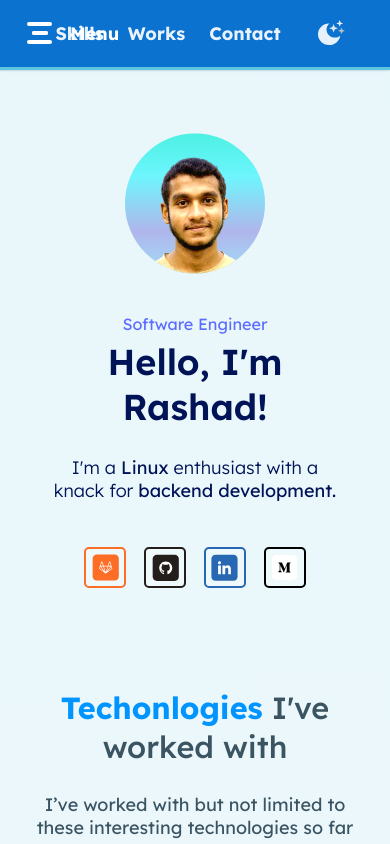
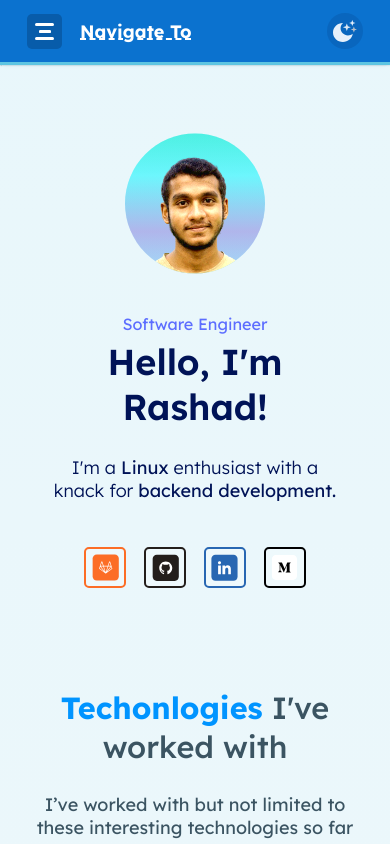
Before and after one commit to bmorashad/bmorashad.github.io, a Svelte app: page / in a window 390 px wide. Shown: the top 844 px of the page. Built offline with nearby package versions, Linux system fonts and the light colour scheme.

Commit message:
Add mobile navigation Fix navbar position Animate mobile navigation menu

```diff
--- a/src/App.svelte
+++ b/src/App.svelte
@@ -10,7 +10,7 @@
 	import Works from './lib/components/Works.svelte';
 	import Contact from './lib/components/Contact.svelte';
 	import { onMount } from 'svelte';
-	import HamburgerMenuIcon from './lib/components/HamburgerMenuIcon.svelte';
+	import HamburgerMenu from './lib/components/HamburgerMenu.svelte';
 
 	let darkMode = false;
 	let toggleMode = () => {
@@ -27,8 +27,8 @@
 	// });
 	let displayHamburgerMenu = false;
 	let hamburgerMenuIcon = hamburger;
-	const hamburgerClick = () => {
-		displayHamburgerMenu = !displayHamburgerMenu;
+	const hamburgerClick = (e) => {
+		displayHamburgerMenu = e.detail.displayHamburgerMenu;
 		if (displayHamburgerMenu) {
 			hamburgerMenuIcon = close;
 		} else {
@@ -46,10 +46,7 @@
 
 <div class="nav-container">
 	<nav>
-		<div class="hamburger-wrapper" on:click={hamburgerClick}>
-			<HamburgerMenuIcon close={!displayHamburgerMenu} />
-			Menu
-		</div>
+		<HamburgerMenu on:click={hamburgerClick} />
 		<div class="large-menu-link-container">
 			<a href="#skills" class="menu-link">Skills</a>
 			<a href="#works" class="menu-link">Works</a>
@@ -63,15 +60,27 @@
 			{/if}
 		</div>
 	</nav>
-	{#if displayHamburgerMenu}
-		<div class="nav-menu-small">
-			<a href="#skills" class="menu-link-small">Skills</a>
-			<a href="#works" class="menu-link-small">Works</a>
-			<a href="#contact" class="menu-link-small">Contact</a>
-		</div>
-	{/if}
+	<!-- {#if displayHamburgerMenu} -->
+	<div class={`nav-menu-small`}>
+		<a
+			href="#skills"
+			class={`menu-link-small ${displayHamburgerMenu ? 'collapsed expanded' : 'collapsed'}`}
+			>Skills</a
+		>
+		<a
+			href="#works"
+			class={`menu-link-small ${displayHamburgerMenu ? 'collapsed expanded' : 'collapsed'}`}
+			>Works</a
+		>
+		<a
+			href="#contact"
+			class={`menu-link-small ${displayHamburgerMenu ? 'collapsed expanded' : 'collapsed'}`}
+			>Contact</a
+		>
+	</div>
+	<!-- {/if} -->
 </div>
-<main>
+<main class="container">
 	<section class="profile-section">
 		<ProfileIntro />
 		<div class="content">
@@ -84,15 +93,36 @@
 <Footer />
 
 <style>
+	.container {
+		margin-top: clamp(170px, 10vw, 200px);
+	}
+	.menu-link-small:hover {
+		color: var(--menu-link-hover-color);
+		text-decoration: underline;
+		transition: 0.1s;
+		text-decoration-style: dotted;
+	}
 	.menu-link-small {
+		display: none;
 		font-size: 1.8rem;
 		font-weight: 700;
-		padding: 2rem 3rem;
 		color: var(--menu-link-color);
 		text-decoration: none;
+		padding: 0rem 3rem;
 	}
-	.menu-link:hover {
-		color: var(--menu-link-hover-color);
+	.collapsed {
+		opacity: 0;
+		height: 0;
+		padding: 0rem 3rem;
+		border-bottom: 0px solid var(--menu-link-small-border-color);
+		transition: all 0.2s;
+	}
+	.expanded {
+		opacity: 1;
+		transition: all 0.2s;
+		padding: 2rem 3rem;
+		border-bottom: 1px solid var(--menu-link-small-border-color);
+		height: auto;
 	}
 	.nav-menu-small {
 		display: flex;
@@ -103,30 +133,13 @@
 		position: relative;
 		z-index: 9999;
 	}
-	.hamburger-wrapper {
-		position: absolute;
-		left: 0;
-		padding: 3rem;
-		height: 100%;
-		cursor: pointer;
-		display: flex;
-		align-items: center;
-		gap: 2rem;
-		font-size: 2rem;
-		font-weight: 700;
-		color: #fff;
-	}
-	.hamburger-wrapper img {
-		width: 13%;
-	}
-	.hamburger-wrapper:hover {
-		/* background: #000; */
+	.theme-toggle {
+		margin-left: 3rem;
 	}
 	.light-theme-toggle {
 		width: 2.9rem;
 		opacity: 0.75;
 		cursor: pointer;
-		margin-left: 3rem;
 	}
 	.light-theme-toggle:hover {
 		opacity: 0.85;
@@ -136,7 +149,6 @@
 		width: 3rem;
 		opacity: 0.95;
 		cursor: pointer;
-		margin-left: 3rem;
 	}
 
 	.dark-theme-toggle:hover {
@@ -146,6 +158,13 @@
 		height: 70px;
 		/* display: flex; */
 		/* justify-content: center; */
+		position: fixed;
+		top: 0;
+		z-index: 999;
+		width: 100%;
+	}
+	main {
+		margin-bottom: 170px;
 	}
 	nav {
 		position: relative;
@@ -163,21 +182,82 @@
 	.menu-link {
 		/* border-radius: 21px; */
 		/* padding: 8px 30px; */
-		font-size: 2rem;
+		font-size: 1.85rem;
 		font-weight: 700;
 		/* color: #0075ff; */
 		color: var(--menu-link-color);
-		padding: 1rem 2.6rem;
+		padding: 1rem 2.5rem;
 		text-decoration: none;
 	}
 	.menu-link:hover {
 		color: var(--menu-link-hover-color);
 		text-decoration: underline;
 		transition: 0.1s;
+		text-decoration-style: dashed;
+	}
+	.theme-toggle:hover {
+		transition: 0.2s;
+		background: var(--hamburger-menu-bg-hover-color);
+	}
+	.theme-toggle {
+		background: var(--hamburger-menu-bg-color);
+		/* padding: 0.8rem; */
+		border-radius: 50%;
+		height: 36px;
+		width: 36px;
+		display: flex;
+		justify-content: center;
+		align-items: center;
+	}
+	.light-theme-toggle {
+		width: 64%;
+	}
+	.dark-theme-toggle {
+		width: 68%;
 	}
 	@media only screen and (max-width: 650px) {
 		.menu-link {
-			padding: 1rem 1.2rem;
+			padding: 1rem 2.5rem;
+		}
+	}
+	@media only screen and (max-width: 500px) {
+		.menu-link-small {
+			display: block;
+		}
+		.nav-container {
+			height: 65px;
+		}
+		.large-menu-link-container {
+			display: none;
+		}
+		.theme-toggle:hover {
+			transition: 0.2s;
+			background: var(--hamburger-menu-bg-hover-color);
+		}
+		.theme-toggle {
+			margin-left: auto;
+			margin-right: 3rem;
+			background: var(--hamburger-menu-bg-color);
+			/* padding: 0.8rem; */
+			border-radius: 50%;
+			height: 36px;
+			width: 36px;
+			display: flex;
+			justify-content: center;
+			align-items: center;
+		}
+		.light-theme-toggle {
+			width: 64%;
+			margin-left: 0;
+		}
+		.dark-theme-toggle {
+			width: 64%;
+			margin-left: 0;
+		}
+	}
+	@media only screen and (max-width: 450px) {
+		.container {
+			margin-top: 120px;
 		}
 	}
 </style>
--- a/src/app.css
+++ b/src/app.css
@@ -52,12 +52,23 @@
 	--navbar-border-color: #90e6ff;
 	/* New Colors */
 	--navbar-bg-color: #0b72cf;
+	--navbar-border-color: #233583;
 	--navbar-border-color: #5ec5e1;
 
 	--navbar-small-bg-color: hsl(208, 90%, 39%);
+	--navbar-small-bg-color: #085ba7;
+	--navbar-small-bg-color: linear-gradient(45deg, #003b8d, #036b83);
+
+	--hamburger-menu-bg-color: hsl(209deg 91% 39%);
+	--hamburger-menu-bg-hover-color: hsl(209deg 91% 35%);
+
+	--nav-icon-wrapper-bg-color: hsl(209deg 91% 39%);
+	--nav-icon-wrapper-bg-hover-color: hsl(209deg 91% 35%);
 
 	--menu-link-color: #e9f3ff;
 	--menu-link-hover-color: #fff;
+
+	--menu-link-small-border-color: #233583;
 
 	--social-link-hover-color: #fff;
 
@@ -203,9 +214,22 @@
 	/* New Colors */
 	--navbar-bg-color: #03283e;
 	--navbar-border-color: #2e4e4b;
+	--navbar-border-color: #060b1e;
+
+	--navbar-small-bg-color: hsl(202, 91%, 11%);
+	--navbar-small-bg-color: linear-gradient(45deg, #042132, #240752);
+
+	--hamburger-menu-bg-color: hsl(202deg 92% 18%);
+	--hamburger-menu-bg-hover-color: hsl(202deg 92% 21%);
+
+	--nav-icon-wrapper-bg-color: hsl(202deg 92% 18%);
+	--nav-icon-wrapper-bg-hover-color: hsl(202deg 92% 21%);
 
 	--menu-link-color: #00bf7a;
 	--menu-link-hover-color: #00da8b;
+
+	--menu-link-small-border-color: #88da9b;
+	--menu-link-small-border-color: #060b1e;
 
 	--social-link-hover-color: #fff;
 
@@ -414,7 +438,8 @@ text-fill-color: transparent; */
 .text-center {
 	text-align: center;
 }
-/* Responsive */
+
+/* Media Queries Responsive */
 
 @media only screen and (max-width: 1000px) {
 	html {
--- /dev/null
+++ b/src/lib/components/HamburgerMenu.svelte
@@ -0,0 +1,152 @@
+<script>
+	import { createEventDispatcher } from 'svelte';
+
+	const dispatch = createEventDispatcher();
+	let displayHamburgerMenu = false;
+	const hamburgerClick = () => {
+		displayHamburgerMenu = !displayHamburgerMenu;
+		dispatch('click', { displayHamburgerMenu });
+	};
+</script>
+
+<div class="hamburger-wrapper" on:click={hamburgerClick}>
+	<div class="nav-icon-wrapper">
+		<div id="nav-icon3" class={displayHamburgerMenu ? 'open' : ''}>
+			<span />
+			<span />
+			<span />
+			<span />
+		</div>
+	</div>
+	{#if !displayHamburgerMenu}
+		<span class="hamburger-menu-label">Navigate To</span>
+	{:else}
+		<span class="hamburger-menu-label">Close</span>
+	{/if}
+</div>
+
+<style>
+	.nav-icon-wrapper {
+		background: var(--nav-icon-wrapper-bg-color);
+		width: 35px;
+		height: 35px;
+		display: flex;
+		border-radius: 5px;
+		justify-content: center;
+		align-items: center;
+	}
+	.hamburger-wrapper {
+		position: absolute;
+		left: 0;
+		padding: 3rem;
+		height: 100%;
+		width: 20ch;
+		cursor: pointer;
+		display: none;
+		align-items: center;
+		gap: 2rem;
+		font-size: 2rem;
+		font-weight: 700;
+		color: #fff;
+		/* background: var(--hamburger-menu-bg-color); */
+	}
+	.hamburger-wrapper:hover .nav-icon-wrapper {
+		background: var(--nav-icon-wrapper-bg-hover-color);
+	}
+	.hamburger-wrapper:hover #nav-icon3 span {
+		background: var(--menu-link-hover-color);
+	}
+	.hamburger-wrapper:hover .hamburger-menu-label {
+		color: var(--menu-link-hover-color);
+		text-decoration: underline;
+		text-decoration-style: dashed;
+	}
+	.hamburger-menu-label {
+		font-size: 2rem;
+		color: var(--menu-link-color);
+	}
+	#nav-icon3 {
+		width: 19px;
+		/* height: fit-content; */
+		height: 16px;
+		position: relative;
+		-webkit-transform: rotate(0deg);
+		-moz-transform: rotate(0deg);
+		-o-transform: rotate(0deg);
+		transform: rotate(0deg);
+		-webkit-transition: 0.5s ease-in-out;
+		-moz-transition: 0.5s ease-in-out;
+		-o-transition: 0.5s ease-in-out;
+		transition: 0.5s ease-in-out;
+		cursor: pointer;
+	}
+
+	#nav-icon3 span {
+		display: block;
+		position: absolute;
+		height: 2.5px;
+		width: 100%;
+		background: var(--menu-link-color);
+		border-radius: 2px;
+		opacity: 1;
+		left: 0;
+		-webkit-transform: rotate(0deg);
+		-moz-transform: rotate(0deg);
+		-o-transform: rotate(0deg);
+		transform: rotate(0deg);
+		-webkit-transition: 0.25s ease-in-out;
+		-moz-transition: 0.25s ease-in-out;
+		-o-transition: 0.25s ease-in-out;
+		transition: 0.25s ease-in-out;
+	}
+	/* Icon 3 */
+	#nav-icon3 span:nth-child(1) {
+		top: 0px;
+	}
+
+	#nav-icon3 span:nth-child(2),
+	#nav-icon3 span:nth-child(3) {
+		top: 7px;
+		width: 65%;
+		left: 19%;
+	}
+
+	#nav-icon3 span:nth-child(4) {
+		top: 14px;
+	}
+
+	#nav-icon3.open span:nth-child(1) {
+		top: 14px;
+		width: 0%;
+		left: 50%;
+	}
+
+	#nav-icon3.open span:nth-child(2) {
+		-webkit-transform: rotate(45deg);
+		-moz-transform: rotate(45deg);
+		-o-transform: rotate(45deg);
+		transform: rotate(45deg);
+		width: 110%;
+		left: 0;
+	}
+
+	#nav-icon3.open span:nth-child(3) {
+		-webkit-transform: rotate(-45deg);
+		-moz-transform: rotate(-45deg);
+		-o-transform: rotate(-45deg);
+		transform: rotate(-45deg);
+		width: 110%;
+		left: 0;
+	}
+
+	#nav-icon3.open span:nth-child(4) {
+		top: 18px;
+		width: 0%;
+		left: 50%;
+	}
+	@media only screen and (max-width: 500px) {
+		.hamburger-wrapper {
+			display: flex;
+		}
+	}
+</style>
--- a/src/lib/components/HamburgerMenuIcon.svelte
+++ /dev/null
@@ -1,92 +0,0 @@
-<script>
-	export let close = false;
-</script>
-
-<div id="nav-icon3" class={!close ? 'open' : ''}>
-	<span />
-	<span />
-	<span />
-	<span />
-</div>
-
-<style>
-	#nav-icon3 {
-		width: 25px;
-		/* height: fit-content; */
-		height: 24px;
-		position: relative;
-		-webkit-transform: rotate(0deg);
-		-moz-transform: rotate(0deg);
-		-o-transform: rotate(0deg);
-		transform: rotate(0deg);
-		-webkit-transition: 0.5s ease-in-out;
-		-moz-transition: 0.5s ease-in-out;
-		-o-transition: 0.5s ease-in-out;
-		transition: 0.5s ease-in-out;
-		cursor: pointer;
-	}
-
-	#nav-icon3 span {
-		display: block;
-		position: absolute;
-		height: 4px;
-		width: 100%;
-		background: #fff;
-		border-radius: 2px;
-		opacity: 1;
-		left: 0;
-		-webkit-transform: rotate(0deg);
-		-moz-transform: rotate(0deg);
-		-o-transform: rotate(0deg);
-		transform: rotate(0deg);
-		-webkit-transition: 0.25s ease-in-out;
-		-moz-transition: 0.25s ease-in-out;
-		-o-transition: 0.25s ease-in-out;
-		transition: 0.25s ease-in-out;
-	}
-	/* Icon 3 */
-	#nav-icon3 span:nth-child(1) {
-		top: 0px;
-	}
-
-	#nav-icon3 span:nth-child(2),
-	#nav-icon3 span:nth-child(3) {
-		top: 9px;
-		width: 65%;
-		left: 19%;
-	}
-
-	#nav-icon3 span:nth-child(4) {
-		top: 18px;
-	}
-
-	#nav-icon3.open span:nth-child(1) {
-		top: 18px;
-		width: 0%;
-		left: 50%;
-	}
-
-	#nav-icon3.open span:nth-child(2) {
-		-webkit-transform: rotate(45deg);
-		-moz-transform: rotate(45deg);
-		-o-transform: rotate(45deg);
-		transform: rotate(45deg);
-		width: 110%;
-		left: 0;
-	}
-
-	#nav-icon3.open span:nth-child(3) {
-		-webkit-transform: rotate(-45deg);
-		-moz-transform: rotate(-45deg);
-		-o-transform: rotate(-45deg);
-		transform: rotate(-45deg);
-		width: 110%;
-		left: 0;
-	}
-
-	#nav-icon3.open span:nth-child(4) {
-		top: 18px;
-		width: 0%;
-		left: 50%;
-	}
-</style>
```
